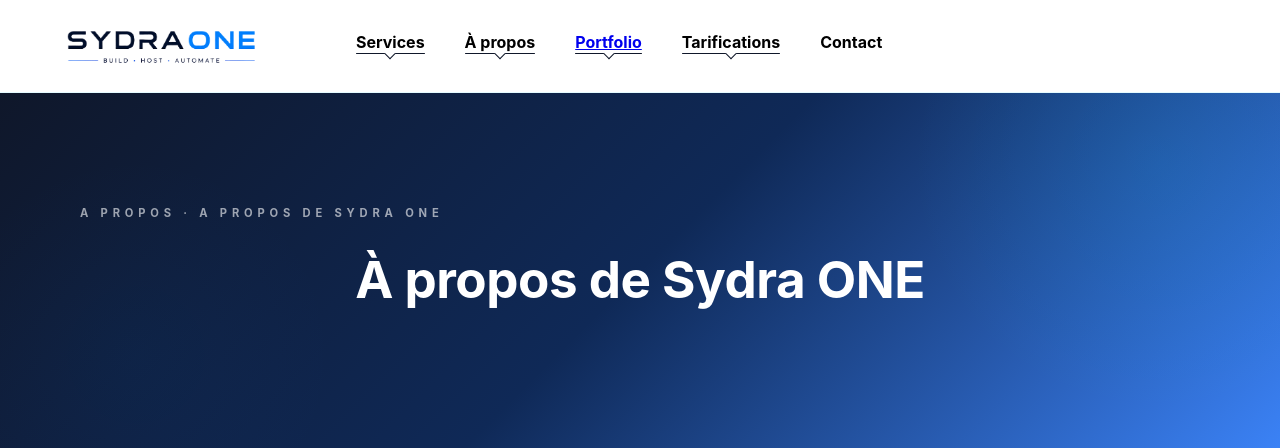
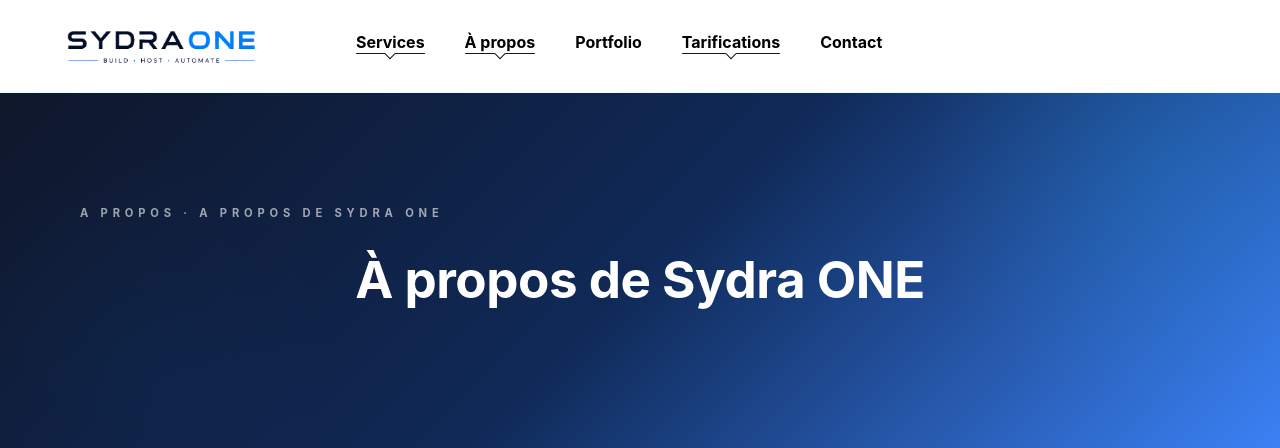
Before and after one commit to Sydra-ONE/Sydra-Website, a Flask app: page /about in a window 1280 px wide. Shown: the top 448 px of the page. Run offline with Flask 3, Linux system fonts and the light colour scheme.

Commit message:
maj base porfolio

```diff
--- a/templates/base.html
+++ b/templates/base.html
@@ -41,13 +41,8 @@
                         <li><a href="/why_us">Pourquoi nous choisir ?</a></li>
                     </ul>
                 </li>
-                <li class="nav-item">
-                    <span class="nav-trigger"><a href="/portfolio" class="nav-trigger">Portfolio<span class="notch-container"><span class="notch-v"></span></span></a></span>
-                    <ul class="submenu">
-                        <li><a href="/portfolio/web">Projet web: Niche-watcher</a></li>
-                        <li><a href="/portfolio/Cloud_et_DevOps">Cloud Monitoring</a></li>
-                        <li><a href="/portfolio/Data_IA">Projet IA</a></li>
-                    </ul>
+                <li class="nav-item nav-item-simple">
+                    <a href="/portfolio">Portfolio</a>
                 </li>
                 <li class="nav-item">
                     <span class="nav-trigger">Tarifications<span class="notch-container"><span class="notch-v"></span></span></span>
```
